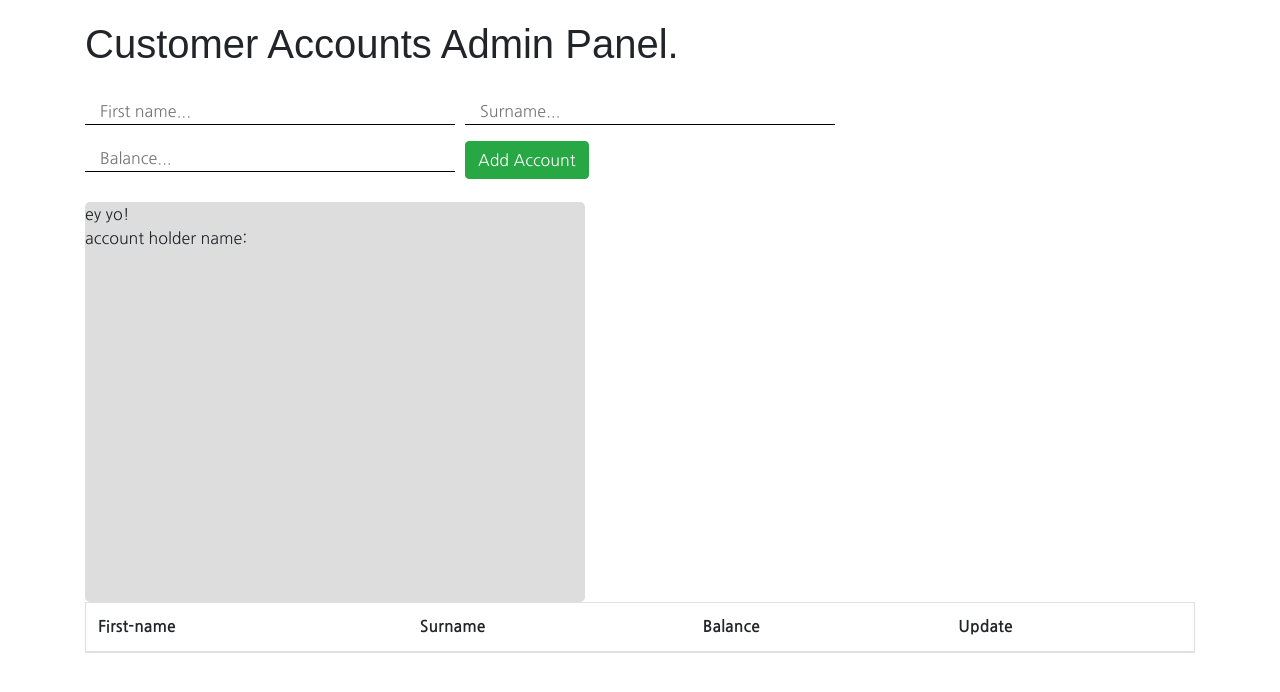
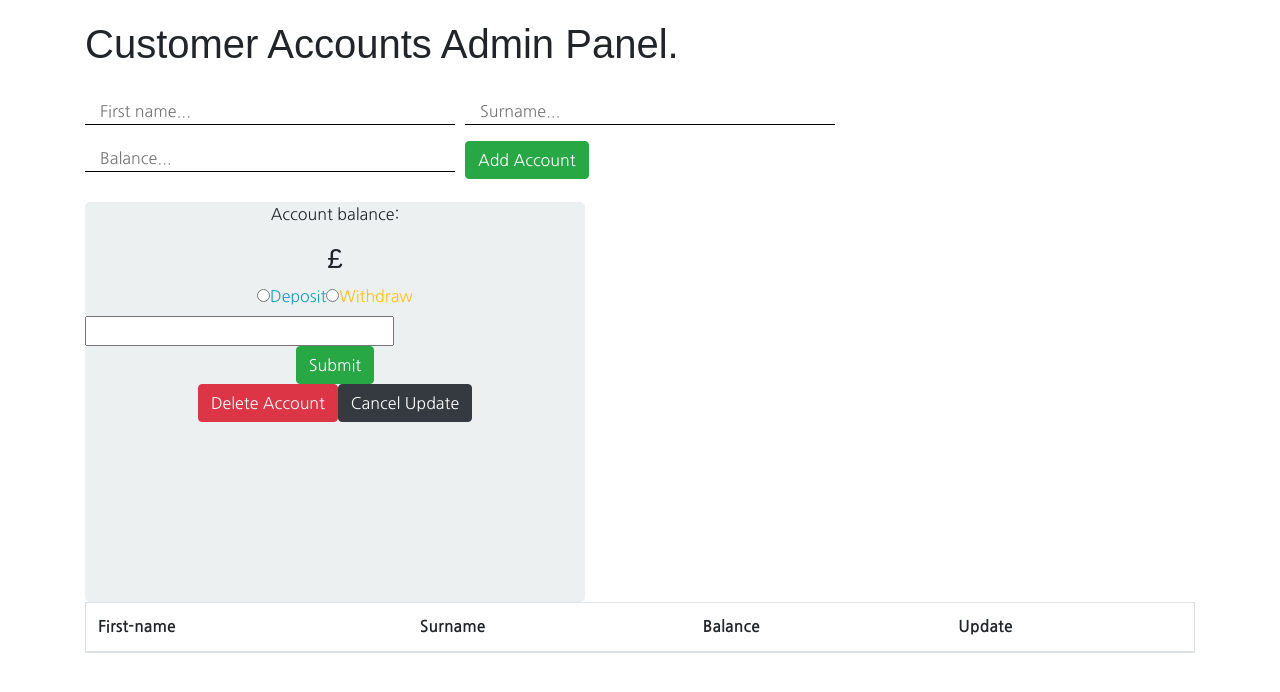
Before and after one commit to ChrisTregaskis/nodeBankingApp, a React (Create React App) app in the folder bankingAppFE/banking-app/: page / in a window 1280 px wide. Shown: the top 692 px of the page. Built offline with nearby package versions, Linux system fonts and the light colour scheme; no server answers; the HTML template or start-up script is replaced by a standard one; a web font is replaced by a local one.

Commit message:
displaying account balance successfully, basic input validation and error message showing, successfully grabing input

```diff
--- a/bankingAppFE/banking-app/src/Components/CustomerAccountModal/CustomerAccountModal.js
+++ b/bankingAppFE/banking-app/src/Components/CustomerAccountModal/CustomerAccountModal.js
@@ -6,22 +6,71 @@ class CustomerAccountModal extends React.Component{
         super(props);
 
         this.state = {
-
+            response: ''
         }
     }
 
     displayName = () => {
-        let result = []
-        let accountInfo = this.props.accountInfo
-        result.push(<p>account holder name: {accountInfo.fname} {accountInfo.sname}</p>)
+        let result = [];
+        let accountInfo = this.props.accountInfo;
+        result.push(<h3 key="acc-name">{accountInfo.fname} {accountInfo.sname}</h3>);
         return result
-    }
+    };
+
+    displayBalance = () => {
+        let result = [];
+        result.push(
+            <div>
+                <p key="acc-balance-title">Account balance:</p>
+                <h3 key="acc-balance"><span>£</span>{this.props.accountInfo.balance}</h3>
+            </div>
+        );
+        return result
+    };
+
+    handleSubmit = (e) => {
+        e.preventDefault();
+        let depositReq = e.target[0].checked;
+        let withdrawReq = e.target[1].checked;
+        let amountReq = e.target[2].value;
+
+        if (depositReq === false && withdrawReq === false) {
+            this.updateResponse('Please select either the deposit or request option.')
+        } else if (amountReq === '') {
+            this.updateResponse('Please specify how much you would like to deposit or withdraw.')
+        }
+
+
+
+    };
+
+    updateResponse = (newResponse) => {
+        setTimeout(()=> {
+            this.clearResponse()
+        }, 3000);
+        this.setState({response : newResponse})
+    };
+
+    clearResponse = () => {
+        this.setState({response : ''})
+    };
 
     render() {
         return (
             <div className="camContainer">
-                ey yo!
                 {this.displayName()}
+                {this.displayBalance()}
+                <form onSubmit={this.handleSubmit}>
+                    <input type="radio" id="depositRadio" name="updateBalance" value="depositRadio"/>
+                        <label htmlFor="depositRadio" className="text-info">Deposit</label>
+                    <input type="radio" id="withdrawRadio" name="updateBalance" value="withdrawRadio"/>
+                        <label htmlFor="withdrawRadio" className="text-warning">Withdraw</label>
+                    <input className="modalInputNum" type="number"/>
+                    <button type="submit" className="btn btn-success">Submit</button>
+                </form>
+                <button className="btn btn-danger">Delete Account</button>
+                <button className="btn btn-dark">Cancel Update</button>
+                <div className="text-danger">{this.state.response}</div>
             </div>
         );
     }
--- a/bankingAppFE/banking-app/src/Components/CustomerAccountModal/customerAccountModal.css
+++ b/bankingAppFE/banking-app/src/Components/CustomerAccountModal/customerAccountModal.css
@@ -1,6 +1,11 @@
 .camContainer {
     height: 400px;
     width: 500px;
-    background-color: #ddd;
+    background-color: #ecf0f1;
     border-radius: 5px;
+    text-align: center;
 }
+
+.modalInputNum {
+    display: block;
+}
```
